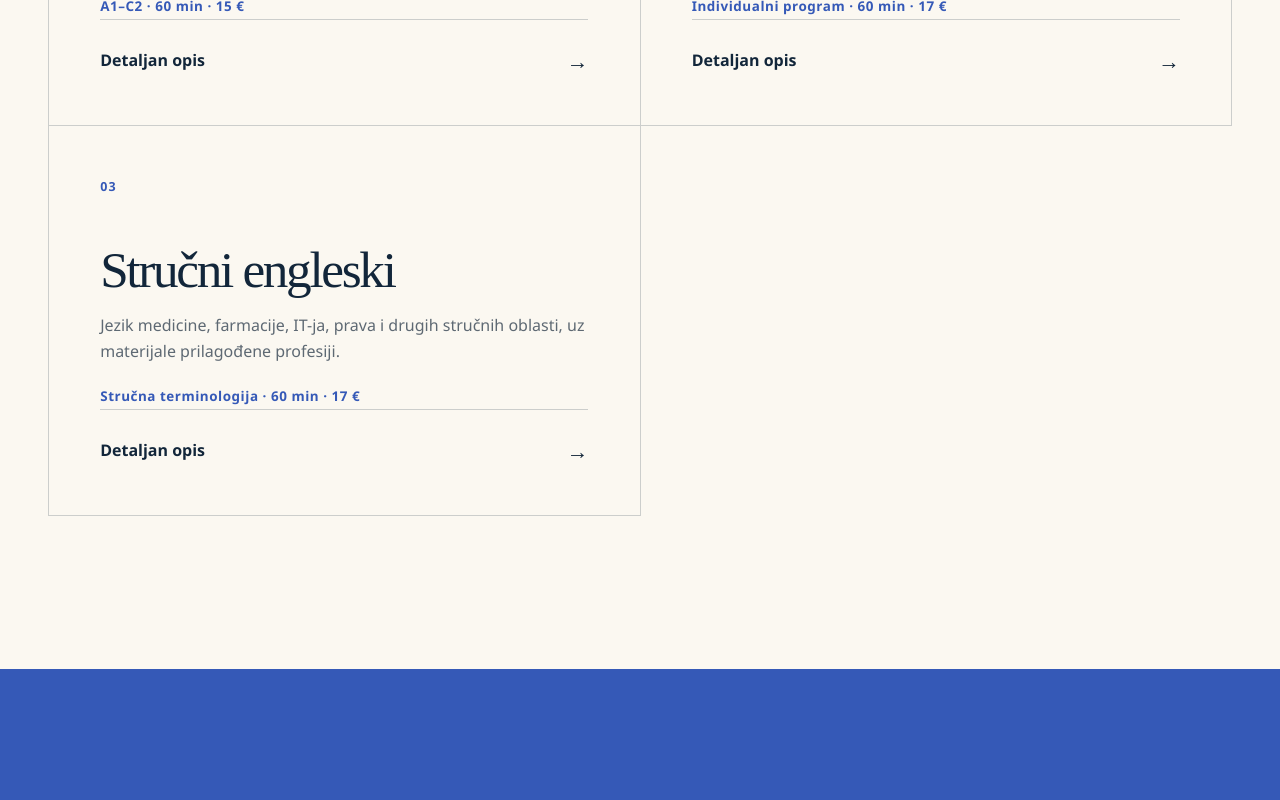
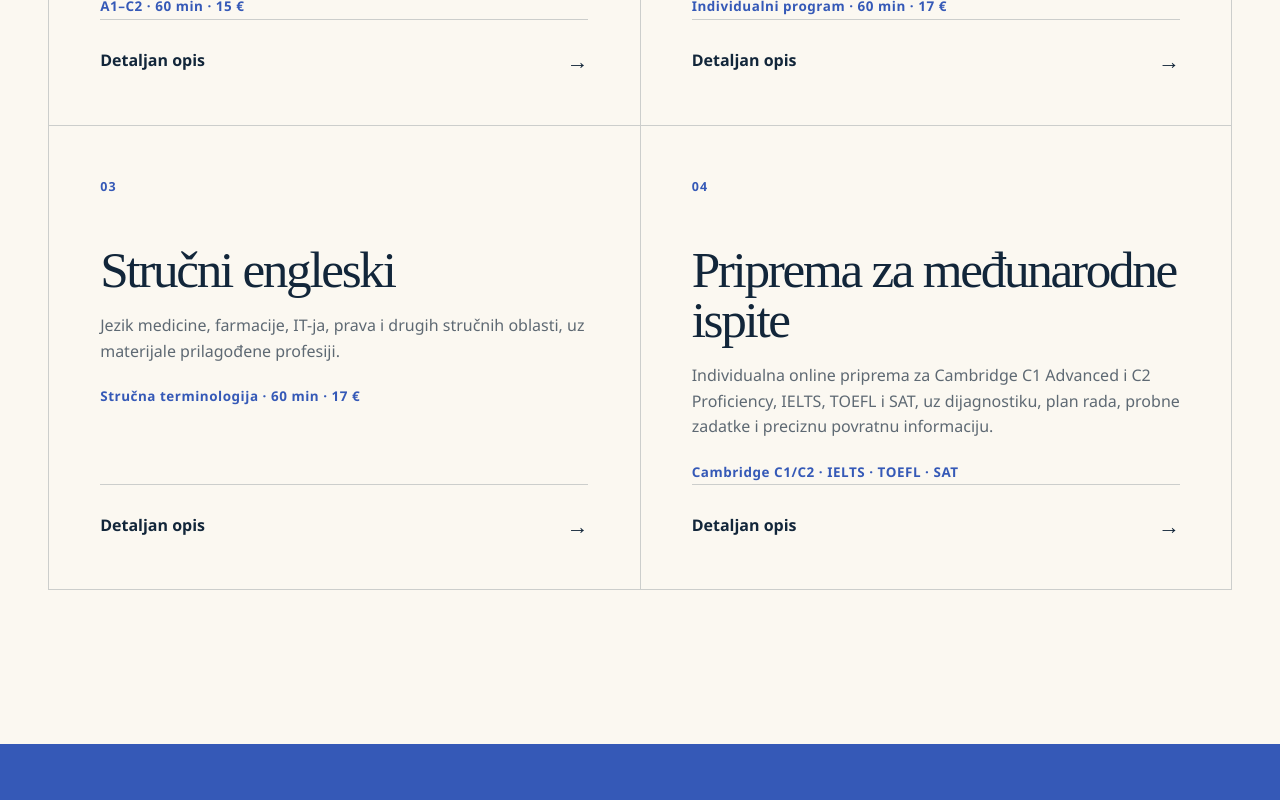
Before and after one commit to zeljko-djokic/engleski-online-cloudflare, a Next.js app: page /kursevi in a window 1280 px wide. Shown: the part 1040-1840 px from the top of the page. Built offline with nearby package versions, Linux system fonts and the light colour scheme.

Commit message:
Premesti pripremu za ispite na stranicu Online nastava

```diff
--- a/app/kursevi/page.tsx
+++ b/app/kursevi/page.tsx
@@ -19,13 +19,22 @@ export default async function CoursesPage() {
       eyebrow={content.home.programsEyebrow}
       title={content.home.programsHeadline}
       intro={content.home.programsIntro}
-      cards={content.programs.map((program) => ({
-        href: `/kursevi/${program.slug}`,
-        label: program.number,
-        title: program.title,
-        text: program.summary,
-        meta: `${program.meta} · ${program.price}`,
-      }))}
+      cards={[
+        ...content.programs.map((program) => ({
+          href: `/kursevi/${program.slug}`,
+          label: program.number,
+          title: program.title,
+          text: program.summary,
+          meta: `${program.meta} · ${program.price}`,
+        })),
+        {
+          href: "/ispiti",
+          label: "04",
+          title: content.home.examsHeadline,
+          text: content.home.examsIntro,
+          meta: "Cambridge C1/C2 · IELTS · TOEFL · SAT",
+        },
+      ]}
     />
   );
 }
--- a/components/site-frame.tsx
+++ b/components/site-frame.tsx
@@ -54,13 +54,7 @@ export function SiteHeader({ content }: { content: SiteContent }) {
           </Link>
           <nav className="desktop-nav" aria-label="Glavna navigacija">
             <Link href="/">{labels.navigationHome}</Link>
-            <div className="nav-dropdown">
-              <Link href="/kursevi">{labels.navigationCourses}</Link>
-              <div className="nav-submenu">
-                <Link href="/kursevi">{labels.navigationCoursePrograms}</Link>
-                <Link href="/ispiti">{labels.navigationExams}</Link>
-              </div>
-            </div>
+            <Link href="/kursevi">{labels.navigationCourses}</Link>
             <Link href="/usluge">{labels.navigationServices}</Link>
             <Link href="/cenovnik">{labels.navigationPricing}</Link>
             <Link href="/#o-meni">{labels.navigationAbout}</Link>
@@ -73,11 +67,7 @@ export function SiteHeader({ content }: { content: SiteContent }) {
           <details className="mobile-menu">
             <summary>{labels.mobileMenu}</summary>
             <nav aria-label="Mobilna navigacija">
-              <details className="mobile-submenu">
-                <summary>{labels.navigationCourses}</summary>
-                <Link href="/kursevi">{labels.navigationCoursePrograms}</Link>
-                <Link href="/ispiti">{labels.navigationExams}</Link>
-              </details>
+              <Link href="/kursevi">{labels.navigationCourses}</Link>
               <Link href="/usluge">{labels.navigationServices}</Link>
               <Link href="/cenovnik">{labels.navigationPricing}</Link>
               <Link href="/#o-meni">{labels.navigationAbout}</Link>
```
